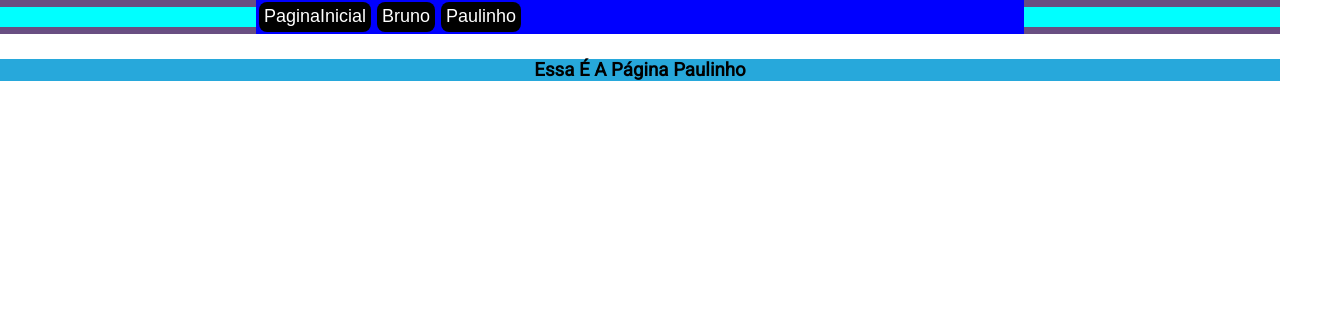
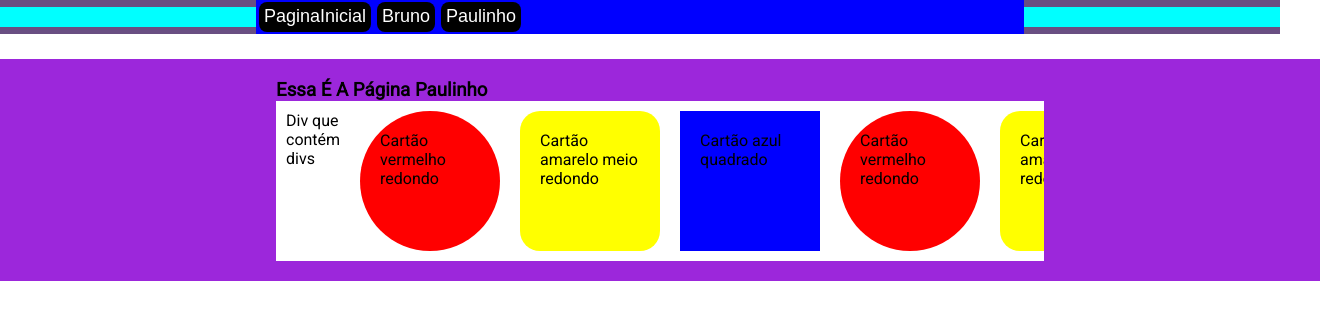
Before and after one commit to BrunoMDV/BrunoMDV.github.io, a plain HTML site: page index.html in a window 1280 px wide. Both pictures are taken after a click on the button "Paulinho". Shown: the whole page, 1320 px wide, since content can reach past the window. Drawn offline with Linux system fonts and the light colour scheme.

Commit message:
criacao branch e card coloridos

```diff
--- a/index.html
+++ b/index.html
@@ -54,7 +54,21 @@
       class="div-pagina-paulinho div-pagina-inicial hide"
       id="paginaPaulinho"
     >
-      <h3>Essa É A Página Paulinho</h3>
+      <div class="div-container-body-page">
+        <h3>Essa É A Página Paulinho</h3>
+        <div class="div-container-cards">Div que contém divs
+
+          <div class="div-card" id="card1"><label id="label1" class="label-titulo-card">Cartão vermelho redondo</label></div>
+          <div class="div-card" id="card2"><label id="label2" class="label-titulo-card">Cartão amarelo meio redondo</label></div>
+          <div class="div-card" id="card3"><label id="label3" class="label-titulo-card">Cartão azul quadrado</label></div>
+          <div class="div-card" id="card1"><label id="label1" class="label-titulo-card">Cartão vermelho redondo</label></div>
+          <div class="div-card" id="card2"><label id="label2" class="label-titulo-card">Cartão amarelo meio redondo</label></div>
+          <div class="div-card" id="card3"><label id="label3" class="label-titulo-card">Cartão azul quadrado</label></div>
+          <div class="div-card" id="card1"><label id="label1" class="label-titulo-card">Cartão vermelho redondo</label></div>
+          <div class="div-card" id="card2"><label id="label2" class="label-titulo-card">Cartão amarelo meio redondo</label></div>
+          <div class="div-card" id="card3"><label id="label3" class="label-titulo-card">Cartão azul quadrado</label></div>
+
+        </div>
     </div>
   </body>
 </html>
--- a/style.css
+++ b/style.css
@@ -62,8 +62,46 @@ h3 {
   font-family: "Roboto", sans-serif;
 }
 .div-pagina-paulinho {
-  background-color:rgb(39, 168, 219);
+  background-color: rgb(156, 39, 219);
+  padding: 20px;
 }
 .hide {
-display: none;
+  display: none;
 }
+.div-card {
+  min-width: 100px;
+  max-width: 100px;
+  min-height: 100px;
+  max-height: 100px;
+  outline: 2px black;
+  background-color: aquamarine;
+  justify-content: center;
+  padding: 20px;
+}
+.div-container-cards {
+  display: flex;
+  max-width: 100%;
+  overflow-x: scroll;
+  overflow-y: scroll;
+  gap: 20px;
+  background-color: white;
+  padding: 10px;
+}
+::-webkit-scrollbar {
+  display: none;
+}
+#card1 {
+  background-color: red;
+  border-radius: 100%;
+}
+#card2 {
+  background-color: yellow;
+  border-radius: 20px;
+}
+#card3 {
+  background-color: blue;
+}
+.label-titulo-card {
+  display: flex;
+  justify-content: center;
+}
```
